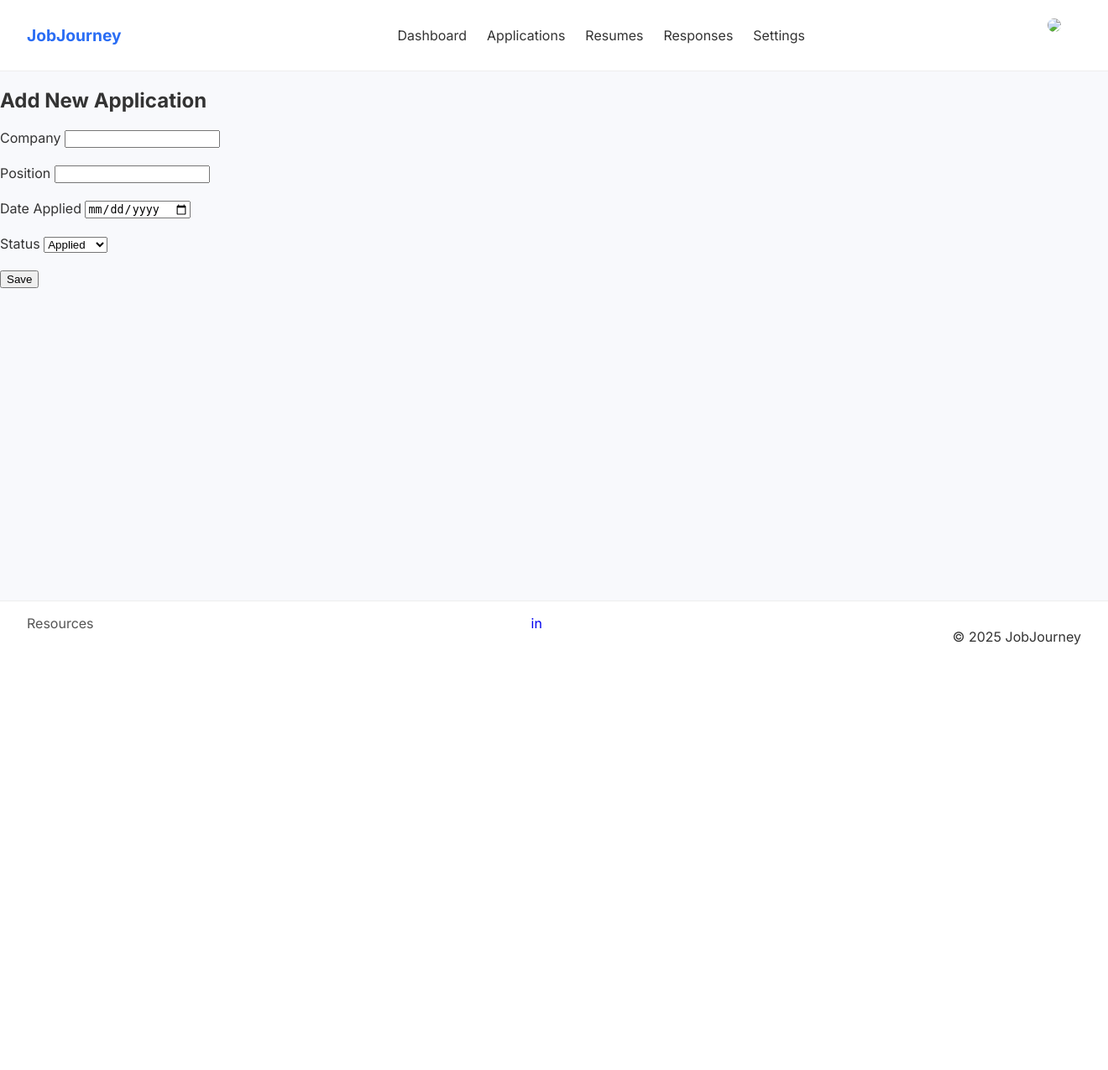
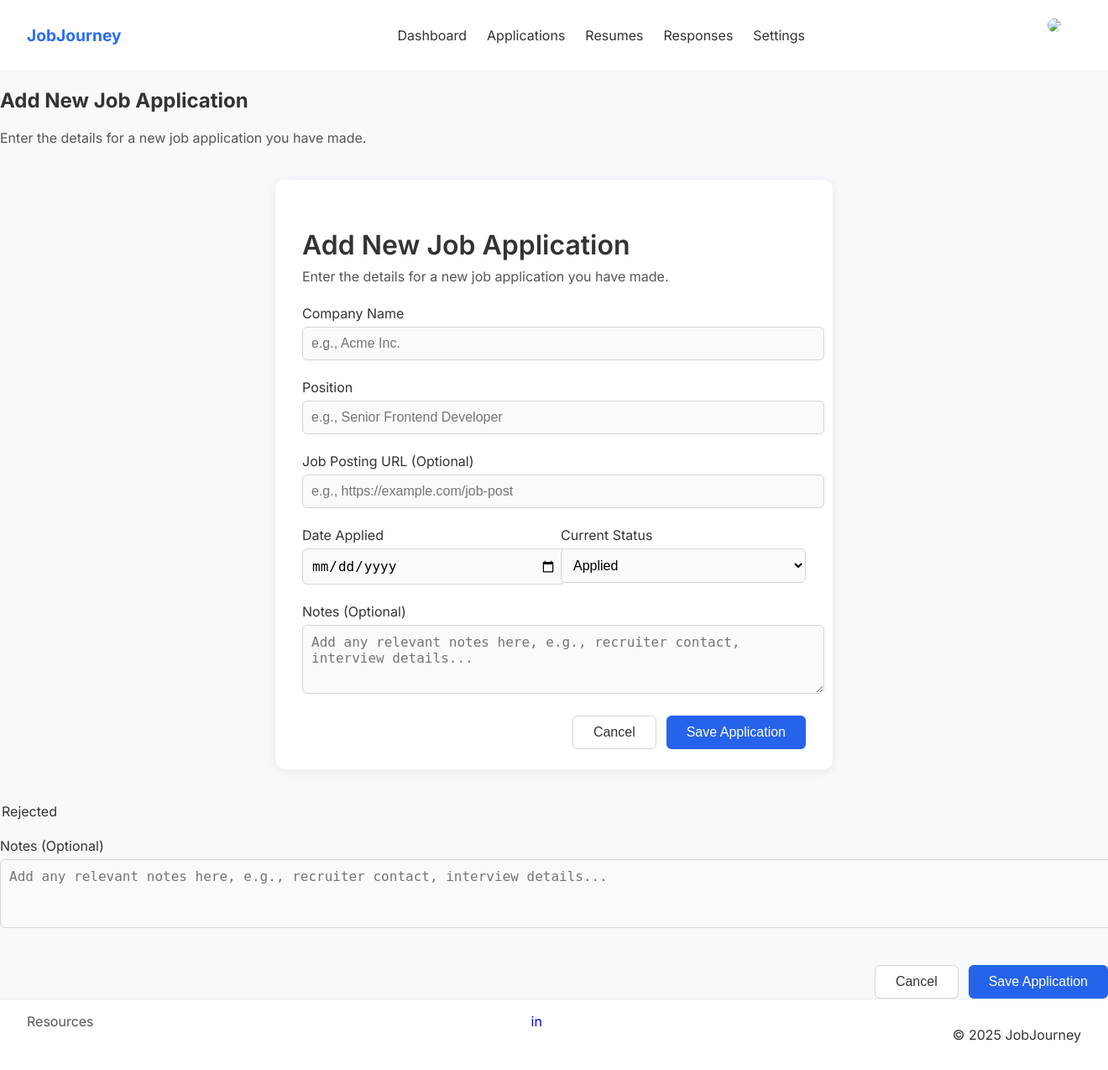
Before and after one commit to ishhaan6233/resume, a Django app: template resume_app/templates/add_applications.html in a window 1320 px wide; the page is wider, and only the part inside the window is pictured. Shown: that part at 84% size. Before the commit the page ends 768 px from the top of that part, so only its background shows below. Run offline with Django 3.2, Linux system fonts and the light colour scheme; the template is opened without the code that fills it, so the values that code supplies are empty; some libraries are stand-ins or nearby versions.

Commit message:
applications

```diff
--- a/resume_app/templates/add_applications.html
+++ b/resume_app/templates/add_applications.html
@@ -1,25 +1,152 @@
-{% extends "base.html" %} {% block content %}
-<h2>Add New Application</h2>
-<form method="post">
-  {% csrf_token %}
+{% extends "base.html" %} {% block title %}Add New Application - JobJourney{% endblock %} {% block content %}
+<div class="container">
+  <h2>Add New Job Application</h2>
+  <div class="subtitle">
+    Enter the details for a new job application you have made.
+  </div>
 
-  <label>Company</label>
-  <input type="text" name="company" required /><br /><br />
+<style>
+  .centered-card {
+    max-width: 600px;
+    margin: 40px auto;
+    background: #fff;
+    border-radius: 12px;
+    box-shadow: 0 2px 12px rgba(0,0,0,0.07);
+    padding: 32px 32px 24px 32px;
+  }
+  .centered-card h2 {
+    margin-bottom: 8px;
+    font-size: 2rem;
+    font-weight: 600;
+  }
+  .subtitle {
+    color: #555;
+    margin-bottom: 24px;
+  }
+  .form-group {
+    margin-bottom: 20px;
+  }
+  label {
+    display: block;
+    margin-bottom: 6px;
+    font-weight: 500;
+  }
+  input[type="text"], input[type="url"], input[type="date"], textarea, select {
+    width: 100%;
+    padding: 10px;
+    border: 1px solid #d1d5db;
+    border-radius: 6px;
+    font-size: 1rem;
+    background: #f9fafb;
+    margin-bottom: 2px;
+  }
+  textarea {
+    min-height: 60px;
+    resize: vertical;
+  }
+  .row {
+    display: flex;
+    gap: 16px;
+  }
+  .row .form-group {
+    flex: 1;
+  }
+  .form-actions {
+    display: flex;
+    justify-content: flex-end;
+    gap: 12px;
+    margin-top: 18px;
+  }
+  .btn {
+    padding: 10px 24px;
+    border: none;
+    border-radius: 6px;
+    font-size: 1rem;
+    cursor: pointer;
+    font-weight: 500;
+  }
+  .btn-cancel {
+    background: #fff;
+    color: #333;
+    border: 1px solid #d1d5db;
+  }
+  .btn-save {
+    background: #2563eb;
+    color: #fff;
+  }
+  .btn-save:hover {
+    background: #1742a0;
+  }
+</style>
+<div class="centered-card">
+  <h2>Add New Job Application</h2>
+  <div class="subtitle">Enter the details for a new job application you have made.</div>
+  <form method="post">
+    {% csrf_token %}
+    <div class="form-group">
+      <label for="company">Company Name</label>
+      <input type="text" id="company" name="company" placeholder="e.g., Acme Inc." required>
+    </div>
+    <div class="form-group">
+      <label for="position">Position</label>
+      <input type="text" id="position" name="position" placeholder="e.g., Senior Frontend Developer" required>
+    </div>
+    <div class="form-group">
+      <label for="url">Job Posting URL (Optional)</label>
+      <input type="url" id="url" name="url" placeholder="e.g., https://example.com/job-post">
+    </div>
+    <div class="row">
+      <div class="form-group">
+        <label for="date_applied">Date Applied</label>
+        <input type="date" id="date_applied" name="date_applied" value="{{ today|date:'Y-m-d' }}">
+      </div>
+      <div class="form-group">
+        <label for="status">Current Status</label>
+        <select id="status" name="status">
+          <option value="Applied">Applied</option>
+          <option value="Interview">Interview</option>
+          <option value="Offer">Offer</option>
+          <option value="Rejected">Rejected</option>
+        </select>
+      </div>
+    </div>
+    <div class="form-group">
+      <label for="notes">Notes (Optional)</label>
+      <textarea id="notes" name="notes" placeholder="Add any relevant notes here, e.g., recruiter contact, interview details..."></textarea>
+    </div>
+    <div class="form-actions">
+      <button type="button" class="btn btn-cancel" onclick="window.history.back()">Cancel</button>
+      <button type="submit" class="btn btn-save">Save Application</button>
+    </div>
+  </form>
+</div>
+          <option value="Rejected">Rejected</option>
+        </select>
+      </div>
+    </div>
+    <br />
 
-  <label>Position</label>
-  <input type="text" name="position" required /><br /><br />
+    <div class="form-group">
+      <label for="notes">Notes (Optional)</label>
+      <textarea
+        id="notes"
+        name="notes"
+        placeholder="Add any relevant notes here, e.g., recruiter contact, interview details..."
+      ></textarea>
+    </div>
 
-  <label>Date Applied</label>
-  <input type="date" name="date" required /><br /><br />
-
-  <label>Status</label>
-  <select name="status" required>
-    <option value="Applied">Applied</option>
-    <option value="Interview">Interview</option>
-    <option value="Offer">Offer</option>
-    <option value="Rejected">Rejected</option></select
-  ><br /><br />
-
-  <button type="submit">Save</button>
-</form>
+    <div style="display: flex; justify-content: flex-end; gap: 1rem">
+      <div class="form-actions">
+        <button
+          type="button"
+          class="btn btn-cancel"
+          onclick="window.history.back()"
+        >
+          Cancel
+        </button>
+        <button type="submit" class="btn btn-save">Save Application</button>
+      </div>
+    </div>
+  </form>
+</div>
 {% endblock %}
```
Also changed, not shown: resume_app/models.py (+15 -0 lines), resume_app/templates/applications.html (+41 -9 lines), resume_app/views.py (+25 -0 lines), resume_app/migrations/0002_jobapplication.py (added).
